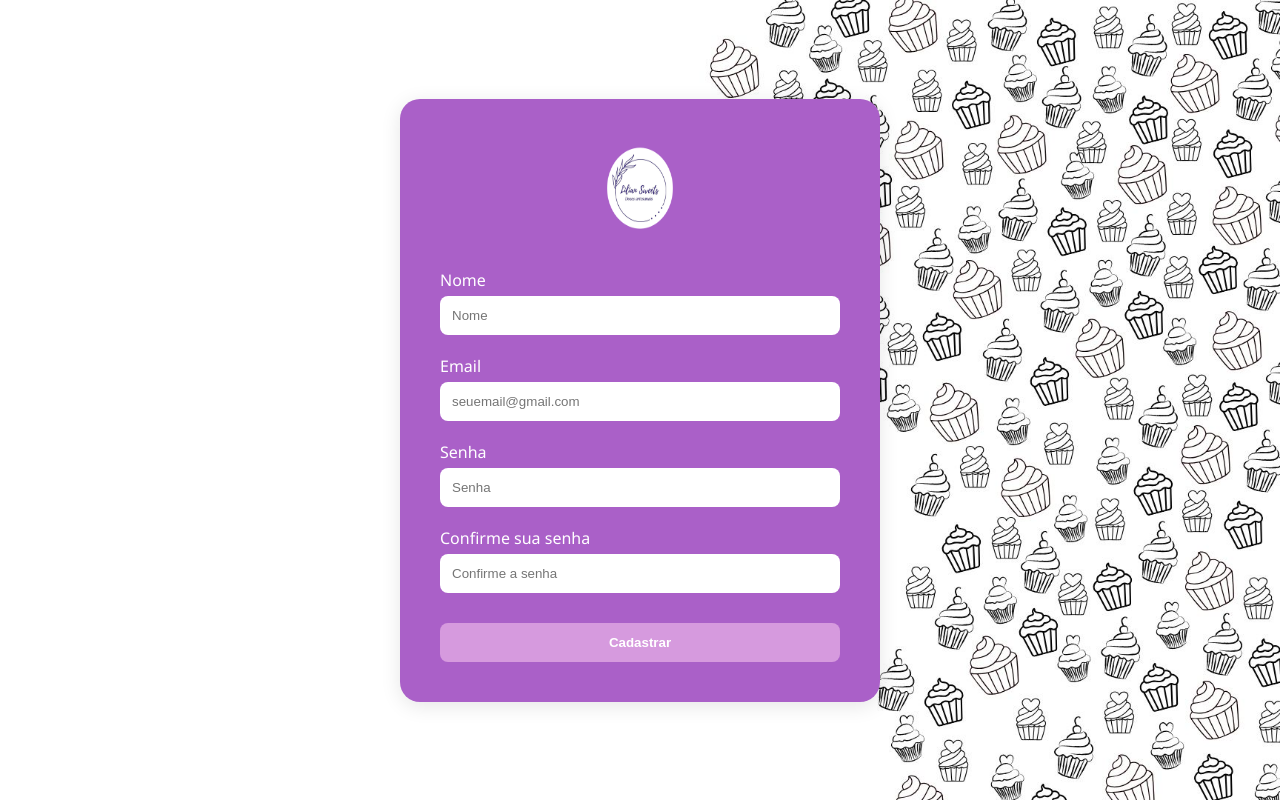
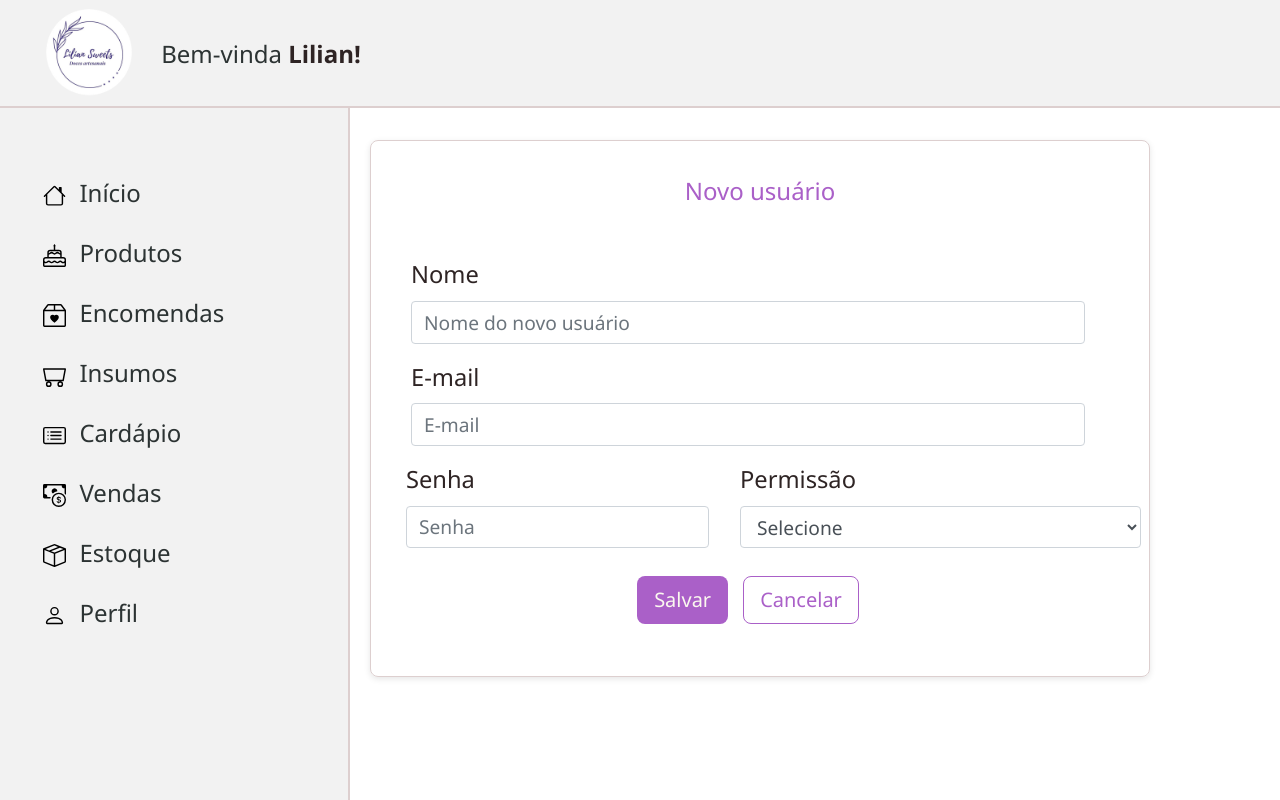
Before and after one commit to MariaRampanelli/sistemaConfeitaria, a website: page views/cadastro_usuario.html in a window 1280 px wide. Drawn offline with nearby package versions, Linux system fonts and the light colour scheme.

Commit message:
Update cadastro_usuario.html
pronto

```diff
--- a/views/cadastro_usuario.html
+++ b/views/cadastro_usuario.html
@@ -1,20 +1,107 @@
-<link rel="stylesheet" href="../public/css/style.css">
-<body class="cadastro-body">
-  <section class="cadastro-section">
-    <img src="../images/logo_lilian.png" alt="Logo Lilian Sweets" class="cadastro-logo">
+<!DOCTYPE html>
+<html lang="en">
+<head>
+    <meta charset="UTF-8">
+    <meta name="viewport" content="width=device-width, initial-scale=1.0">
+    <title>Lilian Sweets</title>
+    <!-- Bootstrap -->
+    <link rel="stylesheet" href="https://stackpath.bootstrapcdn.com/bootstrap/4.5.2/css/bootstrap.min.css">
+    <script src="https://code.jquery.com/jquery-3.5.1.slim.min.js"></script>
+    <script src="https://cdn.jsdelivr.net/npm/bootstrap@4.5.2/dist/js/bootstrap.bundle.min.js"></script>
+    <link rel="stylesheet" href="../public/css/style.css">
+</head>
+<body>
+    <nav class="nav-bar">
+        <div class="div-nav-bar">
+            <div class="is-flex m-1">
+                <button id="menu-button" class="menu-button">
+                    <img src="/public/images/icons/list.svg" alt="Ícone de lista">
+                </button>
+            </div>
 
-    <label for="name" class="label-cadastro">Nome</label>
-    <input type="text" id="name" placeholder="Nome" class="input-cadastro">
+            <img class="img-logo" src="../public/images/logo_lilian.png" alt="Logo da Lilian Sweets">
+            <p class="welcome-text">Bem-vinda <strong class="destaque">Lilian!</strong></p>
+        </div>
+    </nav>
 
-    <label for="email" class="label-cadastro">Email</label>
-    <input type="email" id="email" placeholder="seuemail@gmail.com" class="input-cadastro">
+  <div class="side-bar">
+    <a href="/" class="side-bar-link">
+        <img class="side-bar-icon" src="../public/images/icons/house.svg" alt="Ícone de uma casa">
+        Início
+    </a>
 
-    <label for="password" class="label-cadastro">Senha</label>
-    <input type="password" id="password" placeholder="Senha" class="input-cadastro">
+    <a href="/produtos" class="side-bar-link">
+        <img class="side-bar-icon" src="../public/images/icons/cake.svg" alt="Ícone de um bolo">
+        Produtos
+    </a>
 
-    <label for="confirm-password" class="label-cadastro">Confirme sua senha</label>
-    <input type="password" id="confirm-password" placeholder="Confirme a senha" class="input-cadastro">
+    <a href="/encomendas" class="side-bar-link">
+        <img class="side-bar-icon" src="../public/images/icons/box2-heart.svg" alt="Ícone de uma caixa com um coração">
+        Encomendas
+    </a>
 
-    <button class="cadastro-button">Cadastrar</button>
-  </section>
+    <a href="/insumos" class="side-bar-link">
+        <img class="side-bar-icon" src="../public/images/icons/minecart.svg" alt="Ícone de um carrinho">
+        Insumos
+    </a>
+
+    <a href="#" class="side-bar-link">
+        <img class="side-bar-icon" src="../public/images/icons/card-list.svg" alt="Ícone de uma lista">
+        Cardápio
+    </a>
+
+    <a href="/vendas" class="side-bar-link">
+        <img class="side-bar-icon" src="../public/images/icons/cash-coin.svg" alt="Ícone de dinheiro com moeda">
+        Vendas
+    </a>
+
+    <a href="#" class="side-bar-link">
+        <img class="side-bar-icon" src="../public/images/icons/box-seam.svg" alt="Ícone de uma caixa de papelão">
+        Estoque
+    </a>
+
+    <a href="#" class="side-bar-link">
+        <img class="side-bar-icon" src="../public/images/icons/person.svg" alt="Íconde de uma pessoa">
+        Perfil
+    </a>
+</div>
+    <main class="main-form is-flex">
+      <div class="form-border">
+          <p class="titulo-form">Novo usuário</p>
+          <form id="encomendas-form" action="">
+              <div class="form-group container-form">
+                  <div class="is-flex container-label-input">
+                      <label for="nome-pessoa" class="label-form">Nome</label>
+                      <input class="input-form form-control" type="text" id="nome-pessoa" placeholder="Nome do novo usuário" required>
+                  </div>
+
+                  <div class="is-flex container-label-input">
+                      <label for="e-mail" class="label-form">E-mail</label>
+                      <input class="input-form form-control" id="e-mail" type="email" placeholder="E-mail" required>
+                  </div>
+
+                  <div class="form-row is-gap-15">
+                      <div class="is-flex container-label-input">
+                          <label for="password" class="label-form">Senha</label>
+                          <input class="input-form form-control"  style="width: 100%;" type="password" name="senha" id="password" placeholder="Senha"required>
+                      </div>
+
+                      <div class="is-flex container-label-input">
+                          <label for="valor-entrega" class="label-form">Permissão</label>
+                          <select class="form-select input-form form-control" style="width: 228%;" name="permissão" id="permissão" required>
+                            <option value="" disabled selected>Selecione</option>
+                            <option value="admin">Administrador</option>
+                            <option value="atend">Atendente</option>
+                        </select>
+                      </div>
+                  </div>
+                  <div class="container-form-buttons is-flex is-gap-15">
+                    <button type="submit" class="btn btn-salvar btn-lg">Salvar</button>
+                    <button type="button" class="btn btn-outline-secondary btn-lg btn-cancel" onclick="limparECancelarForm('encomendas-form', 'encomendas')">Cancelar</button>
+                </div>
+              </div>
+          </form>
+      </div>
+  </main>
 </body>
+</html>
```
